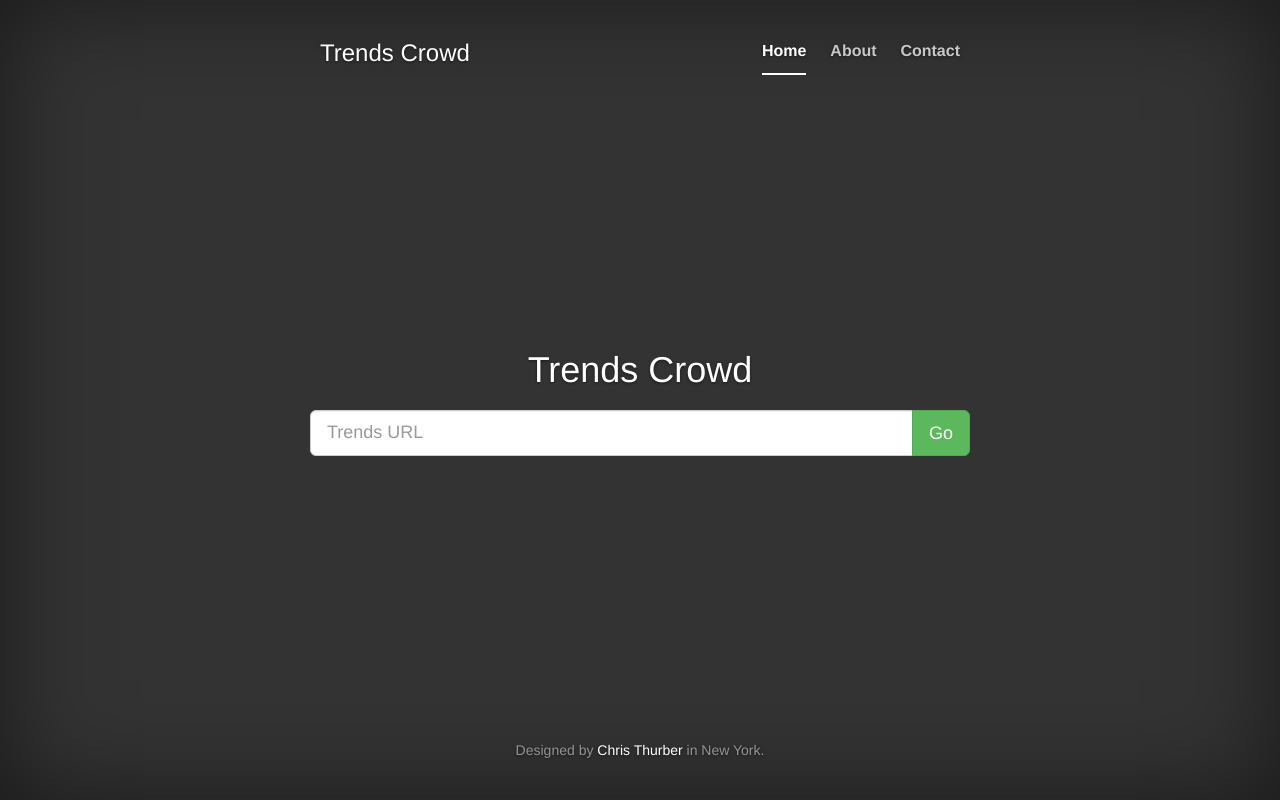
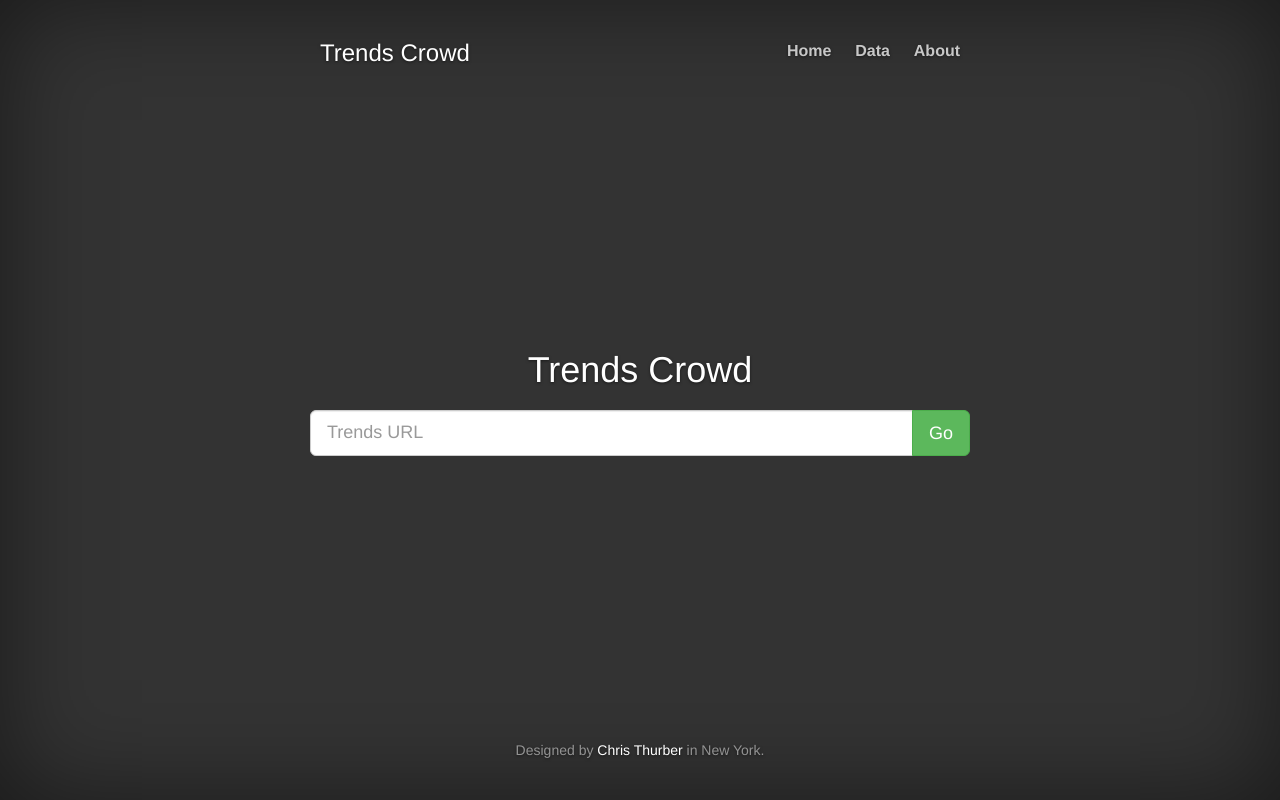
Before and after one commit to cthurber/Trends-Crowd, a Flask app: page / in a window 1280 px wide. Run offline with Flask 2, Linux system fonts and the light colour scheme; some libraries are stand-ins or nearby versions.

Commit message:
Updated pages

```diff
--- a/app.py
+++ b/app.py
@@ -1,4 +1,4 @@
-import json,requests
+import json,requests,os
 from flask import Flask, render_template, request
 from acquire import saveFeed
 from forms import Acquire_Feed_Form
@@ -21,14 +21,19 @@ def add_feed(page_url,schedule="./schedule.csv"):
 def home():
     form = Acquire_Feed_Form(request.form)
     if request.method == 'POST':
-
         turl = form.trends_url.data
-
-        print(turl)
         add_feed(turl)
         return render_template('confirmation.html', form=form)
     else:
         return render_template('index.html', form=form)
+
+@app.route('/data')
+def data():
+    output_path = "./data/"
+    feeds = {}
+    for feed in os.listdir(output_path):
+        feeds[feed.replace('.csv','')] = os.path.abspath(output_path + feed)
+    return render_template('data.html', feeds=feeds)
 
 @app.route('/about')
 def about():
--- a/templates/index.html
+++ b/templates/index.html
@@ -9,7 +9,6 @@
                   <!-- <input type="text" class="form-control" placeholder="Trends URL"> -->
                   {{ form.trends_url(class_='form-control',placeholder="Trends URL",type="text") }}
                   <span class="input-group-btn">
-
                     <button class="btn btn-success" type="submit">Go</button>
                   </span>
                 </div><!-- /input-group -->
--- a/templates/layout.html
+++ b/templates/layout.html
@@ -8,7 +8,7 @@
     <meta name="author" content="">
     <link rel="icon" href="../../favicon.ico">
 
-    <title>Trends Crowd - Search Trend Data, centralized</title>
+    <title>Trends Crowd - Google Search Trend Data, Centralized</title>
 
     <!-- Bootstrap core CSS -->
     <link href="../static/css/bootstrap.min.css" rel="stylesheet">
@@ -43,9 +43,9 @@
               <h3 class="masthead-brand">Trends Crowd</h3>
               <nav>
                 <ul class="nav masthead-nav">
-                  <li class="active"><a href="#">Home</a></li>
+                  <li><a href="/">Home</a></li>
+                  <li><a href="data">Data</a></li>
                   <li><a href="about">About</a></li>
-                  <li><a href="#">Contact</a></li>
                 </ul>
               </nav>
             </div>
```
